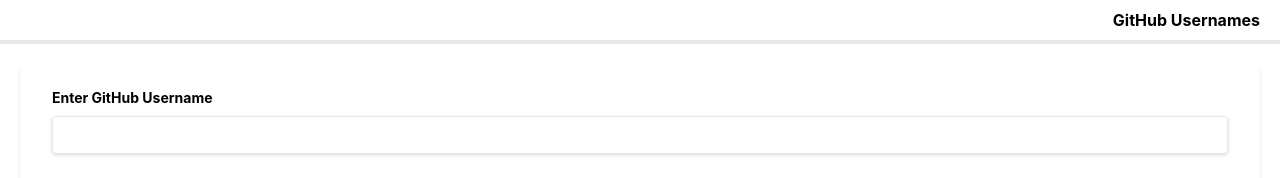
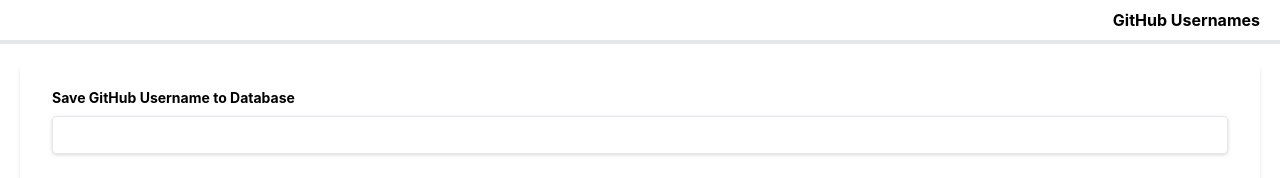
Before and after one commit to CaseyCameron/github-usernames, a React (Create React App) app: page / in a window 1280 px wide. Shown: the top 178 px of the page. Built offline with nearby package versions, Linux system fonts and the light colour scheme; no server answers; the database is empty.

Commit message:
Component for StatusMessage

```diff
--- /dev/null
+++ b/src/components/Display/StatusMessage.tsx
@@ -0,0 +1,9 @@
+const StatusMessage = () => {
+  return (
+    <div>
+      <span>Status Message Will Go Here</span>
+    </div>
+  )
+}
+
+export default StatusMessage;
--- a/src/components/UserForm/UserForm.tsx
+++ b/src/components/UserForm/UserForm.tsx
@@ -9,7 +9,7 @@
   return (
     <div className={form}>
       <form onSubmit={handleSubmit}>
-        <label className={label}>Enter GitHub Username</label>
+        <label className={label}>Save GitHub Username to Database</label>
         <input className={input}
           type="text"
           name="username"
--- a/src/views/Home.tsx
+++ b/src/views/Home.tsx
@@ -7,10 +7,12 @@
 import { mungeGitHubData } from '../utils/mungeGitHubData';
 import { useFetchUsers } from '../hooks/hooks';
 import UserForm from '../components/UserForm/UserForm';
+import StatusMessage from '../components/Display/StatusMessage';
 
 const Home: React.FC = () => {
   const [users, loading, setLoading] = useFetchUsers();
   const [formState, setFormState] = useState('');
+  const [statusMessage, setStatusMessage] = useState('');
 
   const handleSubmit = async (e: React.ChangeEvent<HTMLInputElement>) => {
     e.preventDefault();
@@ -35,7 +37,7 @@
       <Header />
       <div className={home}>
         <UserForm formState={formState} setFormState={setFormState} handleSubmit={handleSubmit}/>
-        <span>Status Message Will Go Here</span>
+        <StatusMessage />
         <DisplayUsers users={users}/>
       </div>
     </>
```
Also changed, not shown: 1 other file (tests, documents, lock files or other folders).
